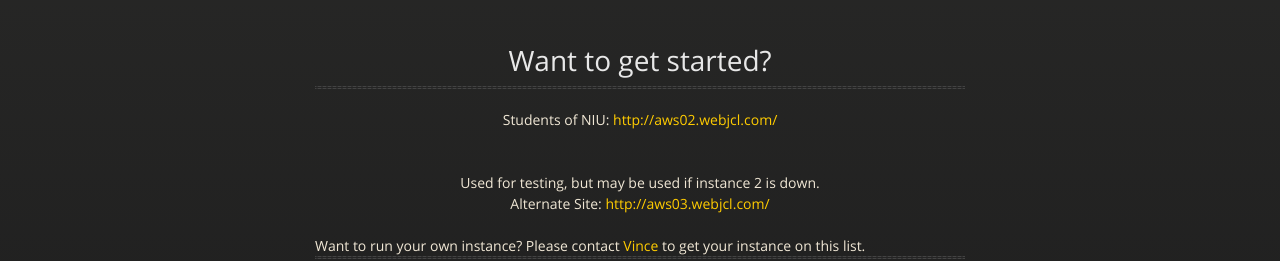
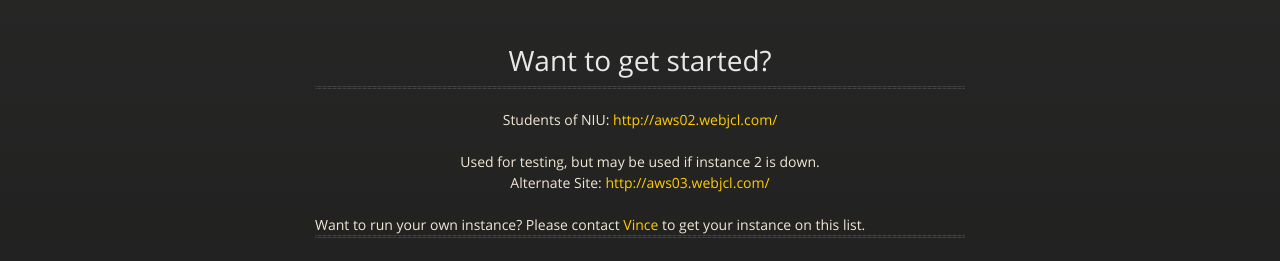
Before and after one commit to niumainframe/niumainframe.github.io, a plain HTML site: page index.html in a window 1280 px wide. Shown: the part 226-487 px from the top of the page. Drawn offline with nearby package versions, Linux system fonts and the light colour scheme; a script that the page names is missing.

Commit message:
Update index.html

```diff
--- a/index.html
+++ b/index.html
@@ -43,7 +43,7 @@
 	  <h1> Want to get started? </h1>
         <hr/>
 
-        Students of NIU: <a href="http://aws02.webjcl.com/">http://aws02.webjcl.com/</a> <br> <br> <br>
+        Students of NIU: <a href="http://aws02.webjcl.com/">http://aws02.webjcl.com/</a> <br> <br>
         Used for testing, but may be used if instance 2 is down. <br>
         Alternate Site: <a href="http://aws03.webjcl.com/">http://aws03.webjcl.com/</a> <br> <br>
 
```
